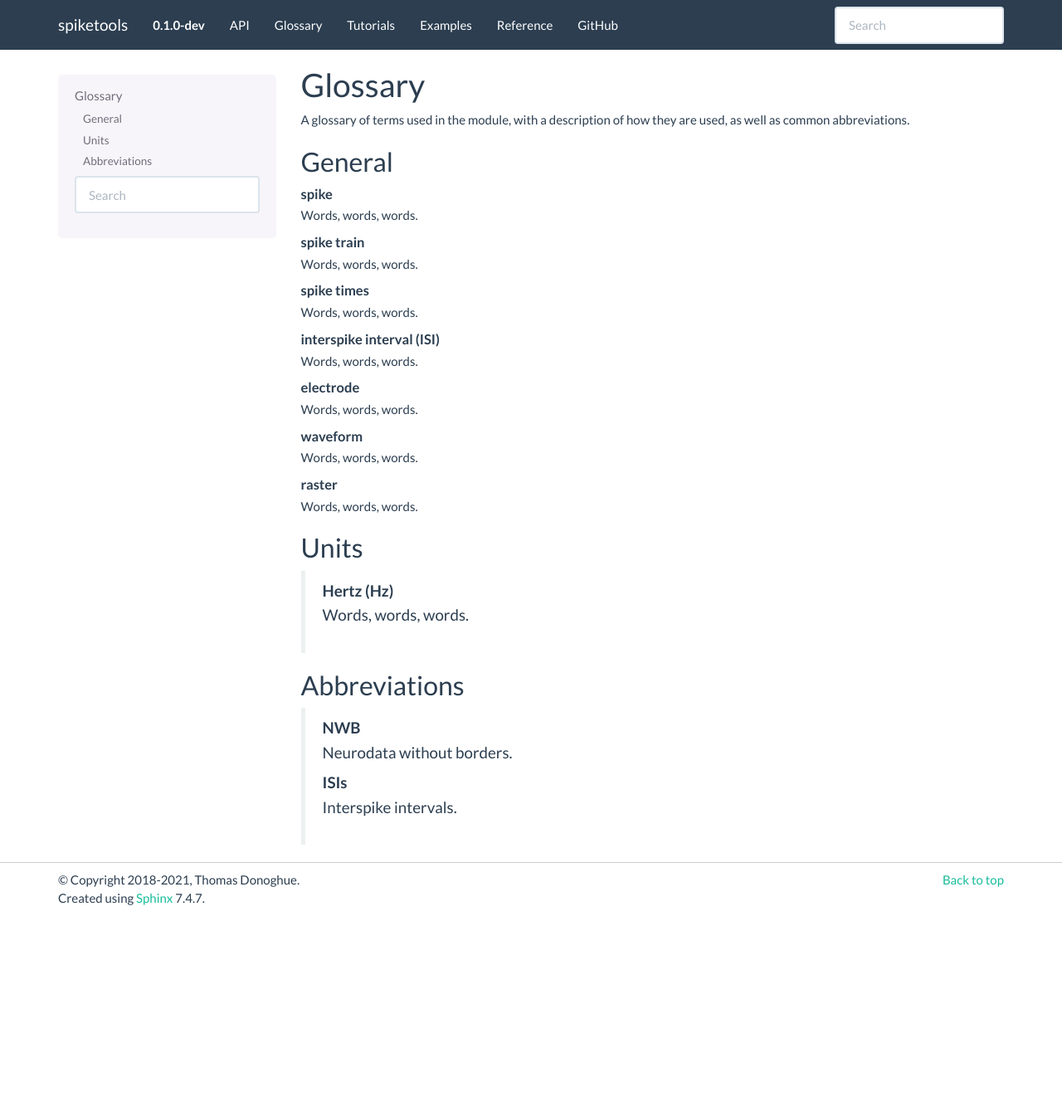
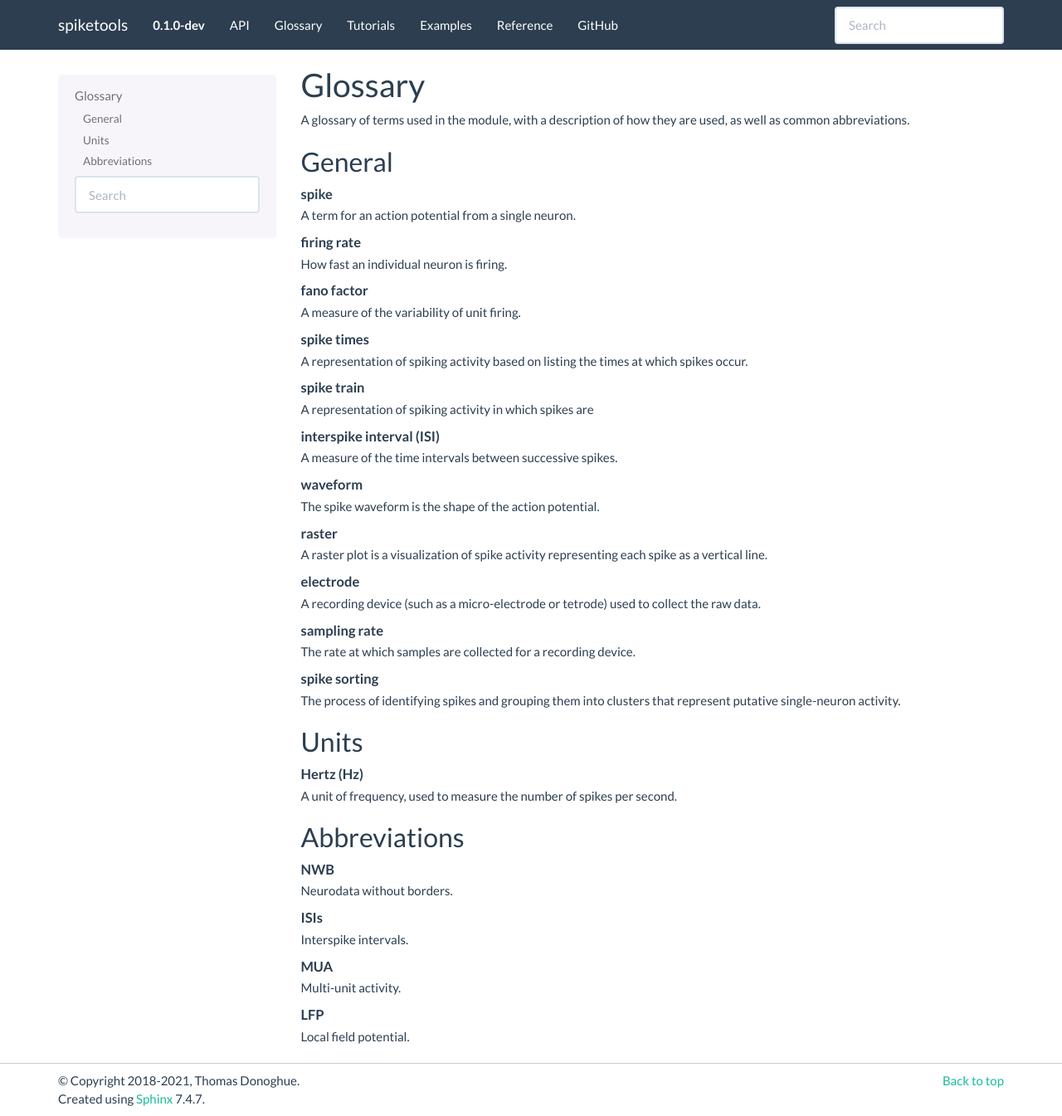
Before and after one commit to spiketools/spiketools, a Sphinx documentation site: the page built from doc/glossary.rst, in a window 1280 px wide and 1345 px high. Shown: the whole window at 83% size. Built offline with Sphinx 7.4.7, drawn with Linux system fonts in a browser that asks for light colours; pages that are not in the unit, such as notebooks, are missing from menus; the version number is read from the project's files by our own code.

Commit message:
update glossary

```diff
--- a/doc/glossary.rst
+++ b/doc/glossary.rst
@@ -9,37 +9,59 @@ General
 .. glossary::
 
     spike
-        Words, words, words.
+        A term for an action potential from a single neuron.
+
+    firing rate
+        How fast an individual neuron is firing.
+
+    fano factor
+        A measure of the variability of unit firing.
+
+    spike times
+        A representation of spiking activity based on listing the times at which spikes occur.
 
     spike train
-        Words, words, words.
-
-    spike times
-        Words, words, words.
+        A representation of spiking activity in which spikes are
 
     interspike interval (ISI)
-        Words, words, words.
+        A measure of the time intervals between successive spikes.
+
+    waveform
+        The spike waveform is the shape of the action potential.
+
+    raster
+        A raster plot is a visualization of spike activity representing each spike as a vertical line.
 
     electrode
-        Words, words, words.
+        A recording device (such as a micro-electrode or tetrode) used to collect the raw data.
 
-    waveform
-        Words, words, words.
+    sampling rate
+        The rate at which samples are collected for a recording device.
 
-    raster
-        Words, words, words.
+    spike sorting
+        The process of identifying spikes and grouping them into clusters that represent putative single-neuron activity.
 
 Units
 -----
 
+.. glossary::
+
     Hertz (Hz)
-        Words, words, words.
+        A unit of frequency, used to measure the number of spikes per second.
 
 Abbreviations
 -------------
+
+.. glossary::
 
     NWB
         Neurodata without borders.
 
     ISIs
         Interspike intervals.
+
+    MUA
+        Multi-unit activity.
+
+    LFP
+        Local field potential.
```
